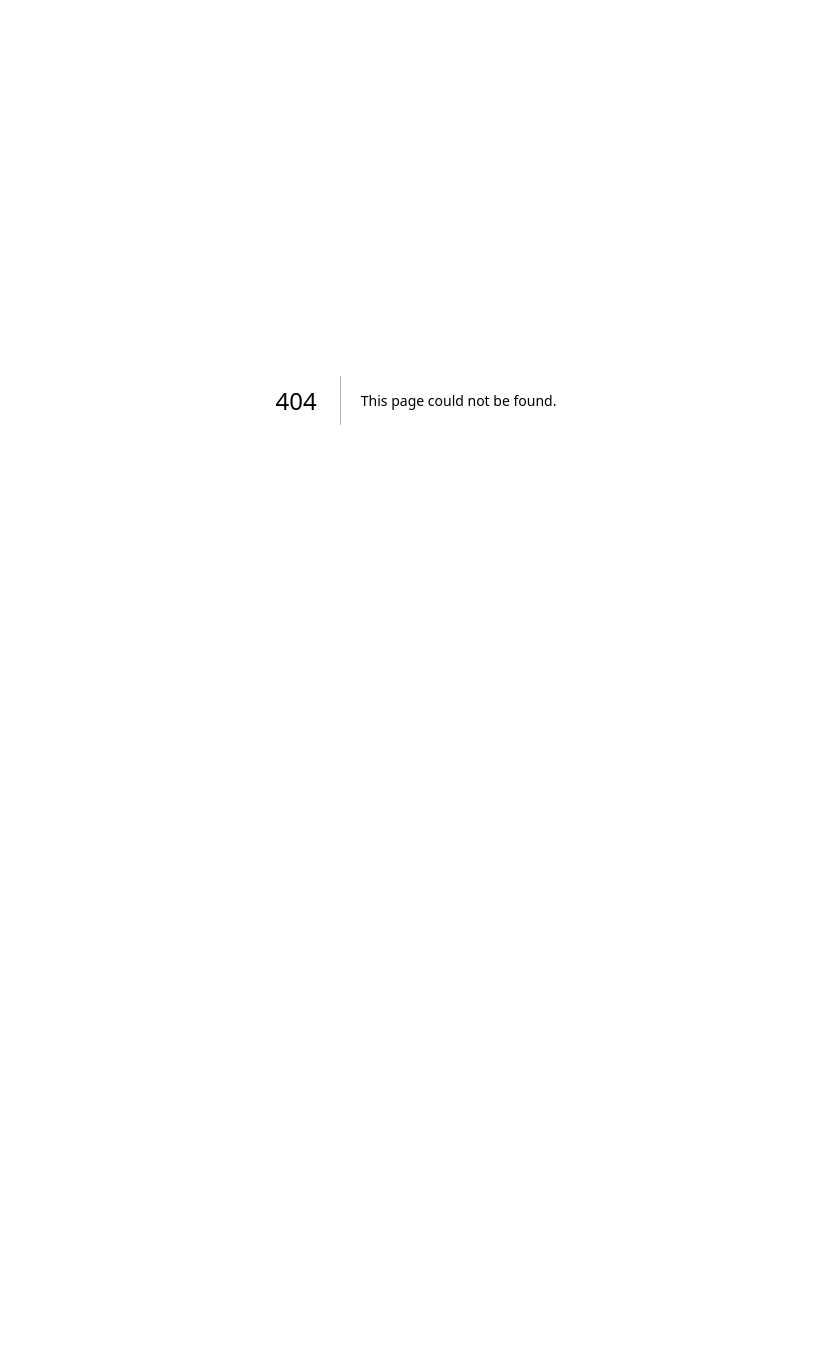
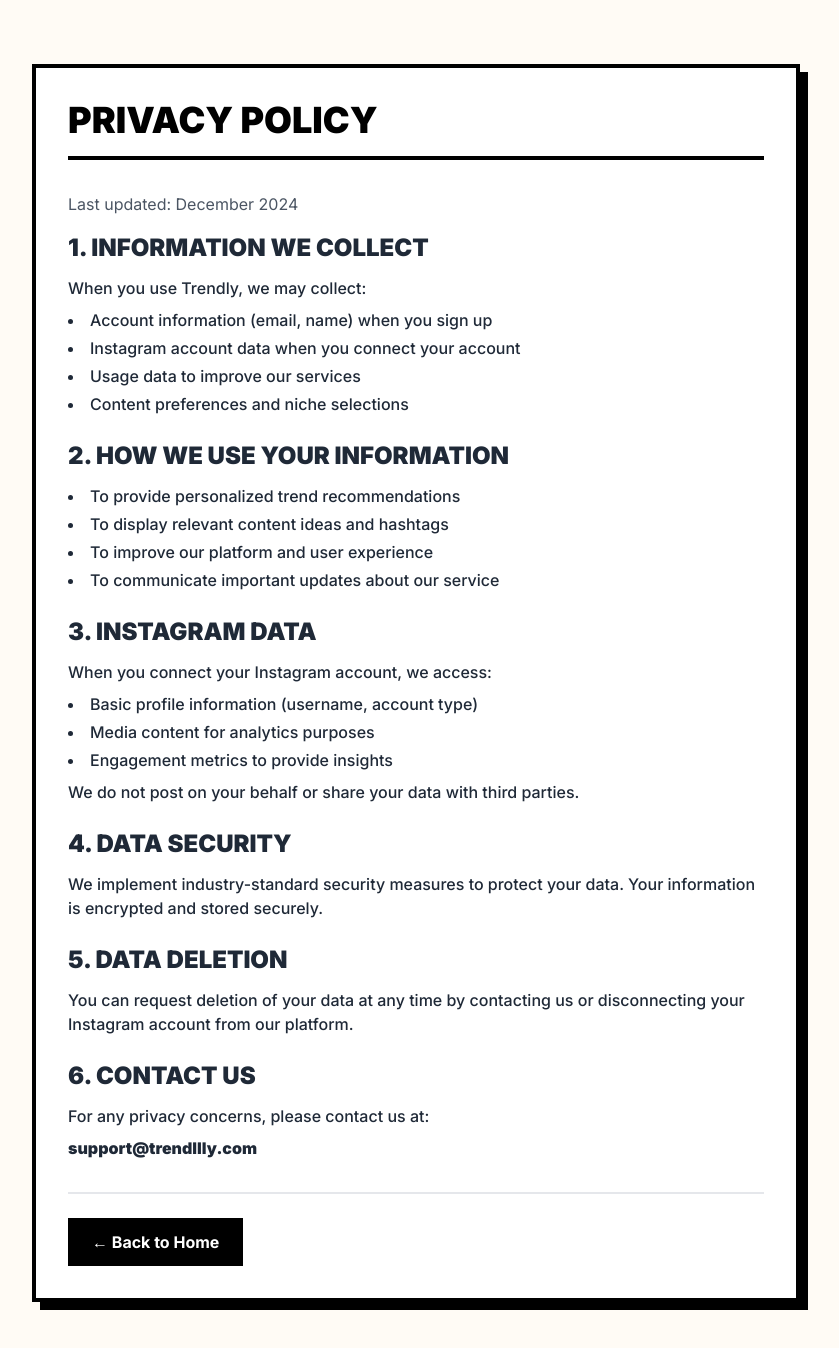
Before and after one commit to zeridexcom/trendly, a Next.js app: page /privacy in a window 1280 px wide. Before the commit this address had no page. Shown: the top 1348 px of the page, without its empty margins (224-1063 px from the left). Before the commit the page ends 800 px from the top, so only its background shows below. Built offline with nearby package versions, Linux system fonts and the light colour scheme.

Commit message:
feat: Add Privacy Policy and Terms of Service pages

```diff
--- /dev/null
+++ b/src/app/privacy/page.tsx
@@ -0,0 +1,73 @@
+import { Metadata } from 'next'
+
+export const metadata: Metadata = {
+    title: 'Privacy Policy | Trendly',
+    description: 'Privacy Policy for Trendly - Instagram & YouTube Trends Platform',
+}
+
+export default function PrivacyPolicy() {
+    return (
+        <div className="min-h-screen bg-[#FFFBF5] py-16 px-4">
+            <div className="max-w-3xl mx-auto bg-white border-4 border-black shadow-[8px_8px_0px_0px_#000] p-8">
+                <h1 className="text-4xl font-black uppercase mb-8 border-b-4 border-black pb-4">Privacy Policy</h1>
+                <p className="text-gray-600 mb-4">Last updated: December 2024</p>
+
+                <div className="space-y-6 text-gray-800">
+                    <section>
+                        <h2 className="text-2xl font-black uppercase mb-3">1. Information We Collect</h2>
+                        <p className="font-medium">When you use Trendly, we may collect:</p>
+                        <ul className="list-disc list-inside mt-2 space-y-1 font-medium">
+                            <li>Account information (email, name) when you sign up</li>
+                            <li>Instagram account data when you connect your account</li>
+                            <li>Usage data to improve our services</li>
+                            <li>Content preferences and niche selections</li>
+                        </ul>
+                    </section>
+
+                    <section>
+                        <h2 className="text-2xl font-black uppercase mb-3">2. How We Use Your Information</h2>
+                        <ul className="list-disc list-inside space-y-1 font-medium">
+                            <li>To provide personalized trend recommendations</li>
+                            <li>To display relevant content ideas and hashtags</li>
+                            <li>To improve our platform and user experience</li>
+                            <li>To communicate important updates about our service</li>
+                        </ul>
+                    </section>
+
+                    <section>
+                        <h2 className="text-2xl font-black uppercase mb-3">3. Instagram Data</h2>
+                        <p className="font-medium">When you connect your Instagram account, we access:</p>
+                        <ul className="list-disc list-inside mt-2 space-y-1 font-medium">
+                            <li>Basic profile information (username, account type)</li>
+                            <li>Media content for analytics purposes</li>
+                            <li>Engagement metrics to provide insights</li>
+                        </ul>
+                        <p className="mt-2 font-medium">We do not post on your behalf or share your data with third parties.</p>
+                    </section>
+
+                    <section>
+                        <h2 className="text-2xl font-black uppercase mb-3">4. Data Security</h2>
+                        <p className="font-medium">We implement industry-standard security measures to protect your data. Your information is encrypted and stored securely.</p>
+                    </section>
+
+                    <section>
+                        <h2 className="text-2xl font-black uppercase mb-3">5. Data Deletion</h2>
+                        <p className="font-medium">You can request deletion of your data at any time by contacting us or disconnecting your Instagram account from our platform.</p>
+                    </section>
+
+                    <section>
+                        <h2 className="text-2xl font-black uppercase mb-3">6. Contact Us</h2>
+                        <p className="font-medium">For any privacy concerns, please contact us at:</p>
+                        <p className="font-black mt-2">support@trendllly.com</p>
+                    </section>
+                </div>
+
+                <div className="mt-8 pt-6 border-t-2 border-gray-200">
+                    <a href="/" className="inline-block px-6 py-3 bg-black text-white font-bold hover:bg-gray-800 transition-colors">
+                        ← Back to Home
+                    </a>
+                </div>
+            </div>
+        </div>
+    )
+}
--- /dev/null
+++ b/src/app/terms/page.tsx
@@ -0,0 +1,93 @@
+import { Metadata } from 'next'
+
+export const metadata: Metadata = {
+    title: 'Terms of Service | Trendly',
+    description: 'Terms of Service for Trendly - Instagram & YouTube Trends Platform',
+}
+
+export default function TermsOfService() {
+    return (
+        <div className="min-h-screen bg-[#FFFBF5] py-16 px-4">
+            <div className="max-w-3xl mx-auto bg-white border-4 border-black shadow-[8px_8px_0px_0px_#000] p-8">
+                <h1 className="text-4xl font-black uppercase mb-8 border-b-4 border-black pb-4">Terms of Service</h1>
+                <p className="text-gray-600 mb-4">Last updated: December 2024</p>
+
+                <div className="space-y-6 text-gray-800">
+                    <section>
+                        <h2 className="text-2xl font-black uppercase mb-3">1. Acceptance of Terms</h2>
+                        <p className="font-medium">By accessing and using Trendly, you agree to be bound by these Terms of Service. If you do not agree, please do not use our service.</p>
+                    </section>
+
+                    <section>
+                        <h2 className="text-2xl font-black uppercase mb-3">2. Description of Service</h2>
+                        <p className="font-medium">Trendly provides:</p>
+                        <ul className="list-disc list-inside mt-2 space-y-1 font-medium">
+                            <li>Trending content discovery for Instagram and YouTube</li>
+                            <li>Hashtag research and recommendations</li>
+                            <li>Content ideas and viral hooks</li>
+                            <li>Analytics and insights for content creators</li>
+                        </ul>
+                    </section>
+
+                    <section>
+                        <h2 className="text-2xl font-black uppercase mb-3">3. User Accounts</h2>
+                        <ul className="list-disc list-inside space-y-1 font-medium">
+                            <li>You must provide accurate information when creating an account</li>
+                            <li>You are responsible for maintaining your account security</li>
+                            <li>You must be at least 13 years old to use this service</li>
+                            <li>One person or entity may maintain only one account</li>
+                        </ul>
+                    </section>
+
+                    <section>
+                        <h2 className="text-2xl font-black uppercase mb-3">4. Instagram Integration</h2>
+                        <p className="font-medium">When connecting your Instagram account:</p>
+                        <ul className="list-disc list-inside mt-2 space-y-1 font-medium">
+                            <li>You authorize us to access your account data</li>
+                            <li>You can disconnect at any time</li>
+                            <li>We comply with Meta Platform Terms</li>
+                        </ul>
+                    </section>
+
+                    <section>
+                        <h2 className="text-2xl font-black uppercase mb-3">5. Acceptable Use</h2>
+                        <p className="font-medium">You agree NOT to:</p>
+                        <ul className="list-disc list-inside mt-2 space-y-1 font-medium">
+                            <li>Use the service for illegal purposes</li>
+                            <li>Attempt to hack or disrupt our systems</li>
+                            <li>Scrape or collect data from our platform</li>
+                            <li>Share your account with others</li>
+                        </ul>
+                    </section>
+
+                    <section>
+                        <h2 className="text-2xl font-black uppercase mb-3">6. Content Disclaimer</h2>
+                        <p className="font-medium">Trend data and recommendations are provided for informational purposes. We do not guarantee specific results from using our suggestions.</p>
+                    </section>
+
+                    <section>
+                        <h2 className="text-2xl font-black uppercase mb-3">7. Termination</h2>
+                        <p className="font-medium">We reserve the right to terminate accounts that violate these terms or engage in abusive behavior.</p>
+                    </section>
+
+                    <section>
+                        <h2 className="text-2xl font-black uppercase mb-3">8. Changes to Terms</h2>
+                        <p className="font-medium">We may update these terms occasionally. Continued use of the service constitutes acceptance of any changes.</p>
+                    </section>
+
+                    <section>
+                        <h2 className="text-2xl font-black uppercase mb-3">9. Contact</h2>
+                        <p className="font-medium">Questions about these terms? Contact us at:</p>
+                        <p className="font-black mt-2">support@trendllly.com</p>
+                    </section>
+                </div>
+
+                <div className="mt-8 pt-6 border-t-2 border-gray-200">
+                    <a href="/" className="inline-block px-6 py-3 bg-black text-white font-bold hover:bg-gray-800 transition-colors">
+                        ← Back to Home
+                    </a>
+                </div>
+            </div>
+        </div>
+    )
+}
```
